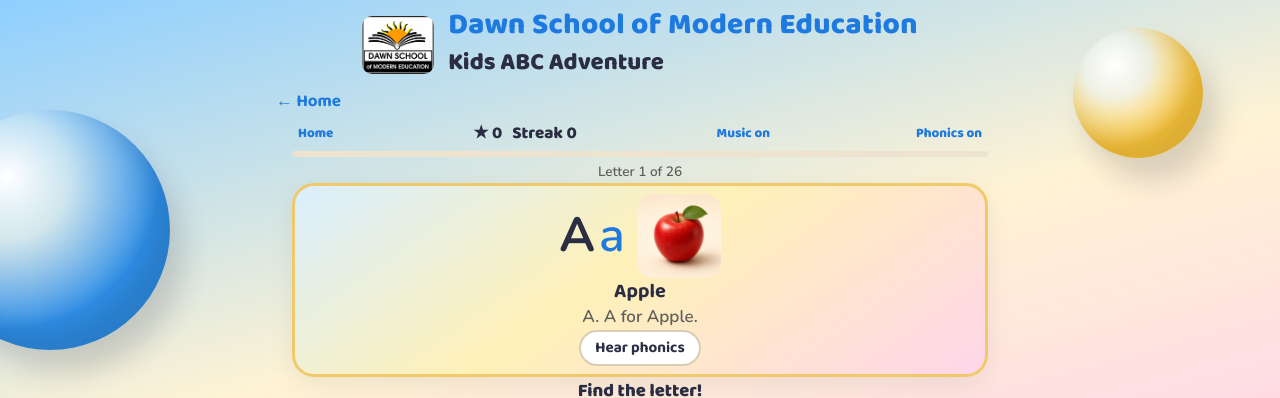
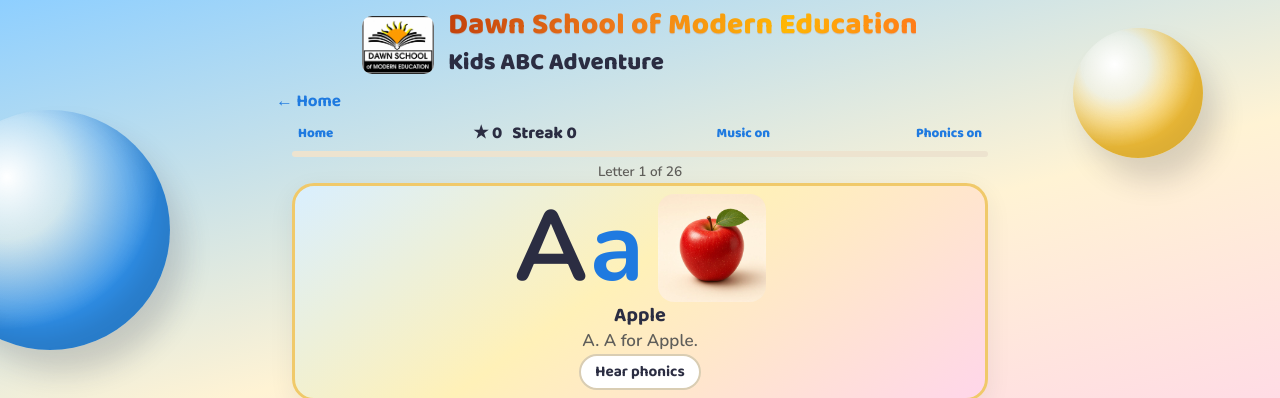
Before and after one commit to shoaibhassanrind/dsme-kids-abc-website, a plain HTML site: page alphabet.html in a window 1280 px wide. Both pictures are taken after a click on the button "Start adventure". Shown: the top 398 px of the page. Drawn offline with nearby package versions, Linux system fonts and the light colour scheme.

Commit message:
Give the school name a sunrise colour on every page.
Co-authored-by: Cursor <cursoragent@cursor.com>

```diff
--- a/style.css
+++ b/style.css
@@ -72,9 +72,10 @@ p { margin: 0 0 1em; }
 .school-row .eyebrow {
   margin: 0; flex: 0 1 auto; font-family: var(--display); font-weight: 800;
   font-size: clamp(1.25rem, 2.6vw, 1.9rem); line-height: 1.2; letter-spacing: .03em; max-width: 13em;
-  color: var(--brand); /* fallback */
-  background: linear-gradient(92deg, var(--brand-deep) 0%, var(--brand) 55%, var(--brand-glow) 100%);
+  color: #e25b12;
+  background: linear-gradient(100deg, #c2410c 0%, #f07d1a 38%, #ffb703 72%, #ff7a1a 100%);
   -webkit-background-clip: text; background-clip: text; -webkit-text-fill-color: transparent;
+  filter: drop-shadow(0 1px 0 rgba(194, 65, 12, .18));
 }
 .school-row .eyebrow::after { content: "DSME, Johi"; display: block; font-family: var(--body); font-weight: 700; font-size: .55em; letter-spacing: .1em; color: var(--ink-soft); -webkit-text-fill-color: var(--ink-soft); margin-top: 4px; }
 .hero-logo { width: clamp(72px, 8vw, 96px); height: auto; flex: none; border-radius: 10px; background: #fff; box-shadow: 0 2px 10px rgba(43,45,66,.08); }
@@ -202,7 +203,10 @@ p { margin: 0 0 1em; }
   font-family: var(--display); font-weight: 800;
   font-size: clamp(1.35rem, 2.8vw, 1.85rem);
   line-height: 1.15; letter-spacing: .01em; text-transform: none;
-  color: var(--primary);
+  color: #e25b12;
+  background: linear-gradient(100deg, #c2410c 0%, #f07d1a 38%, #ffb703 72%, #ff7a1a 100%);
+  -webkit-background-clip: text; background-clip: text; -webkit-text-fill-color: transparent;
+  filter: drop-shadow(0 1px 0 rgba(194, 65, 12, .18));
 }
 .play-brand strong, .play-welcome h1 {
   display: block; margin: 2px 0 0;
@@ -227,10 +231,11 @@ a.icon-btn { text-decoration: none; }
   box-shadow: 0 8px 24px rgba(43,45,66,.08);
 }
 .learn-card .btn { min-height: 36px; padding: 0 14px; font-size: .95rem; }
-.learn-row { display: flex; align-items: center; justify-content: center; gap: 12px; }
-.big-letter { margin: 0; font-size: 3rem; line-height: .9; }
-.big-letter em { font-style: normal; color: var(--primary); margin-left: 4px; }
-.learn-card img { width: 84px; height: 84px; object-fit: cover; border-radius: 16px; }
+.learn-row { display: flex; align-items: center; justify-content: center; gap: 14px; }
+.big-letter { margin: 0; font-size: clamp(4.6rem, 22vw, 6.2rem); line-height: .8; font-weight: 800; }
+.big-letter b { font-weight: 800; color: var(--ink); }
+.big-letter em { font-style: normal; font-weight: 800; color: var(--primary); font-size: 1em; margin-left: 2px; }
+.learn-card img { width: min(108px, 28vw); height: min(108px, 28vw); object-fit: cover; border-radius: 16px; }
 .word { margin: 2px 0 0; font-size: 1.25rem; }
 .phonic { margin: 0 0 4px; color: var(--ink-soft); }
 .prompt { font-family: var(--display); font-weight: 800; font-size: 1.15rem; margin: 6px 0; }
```
